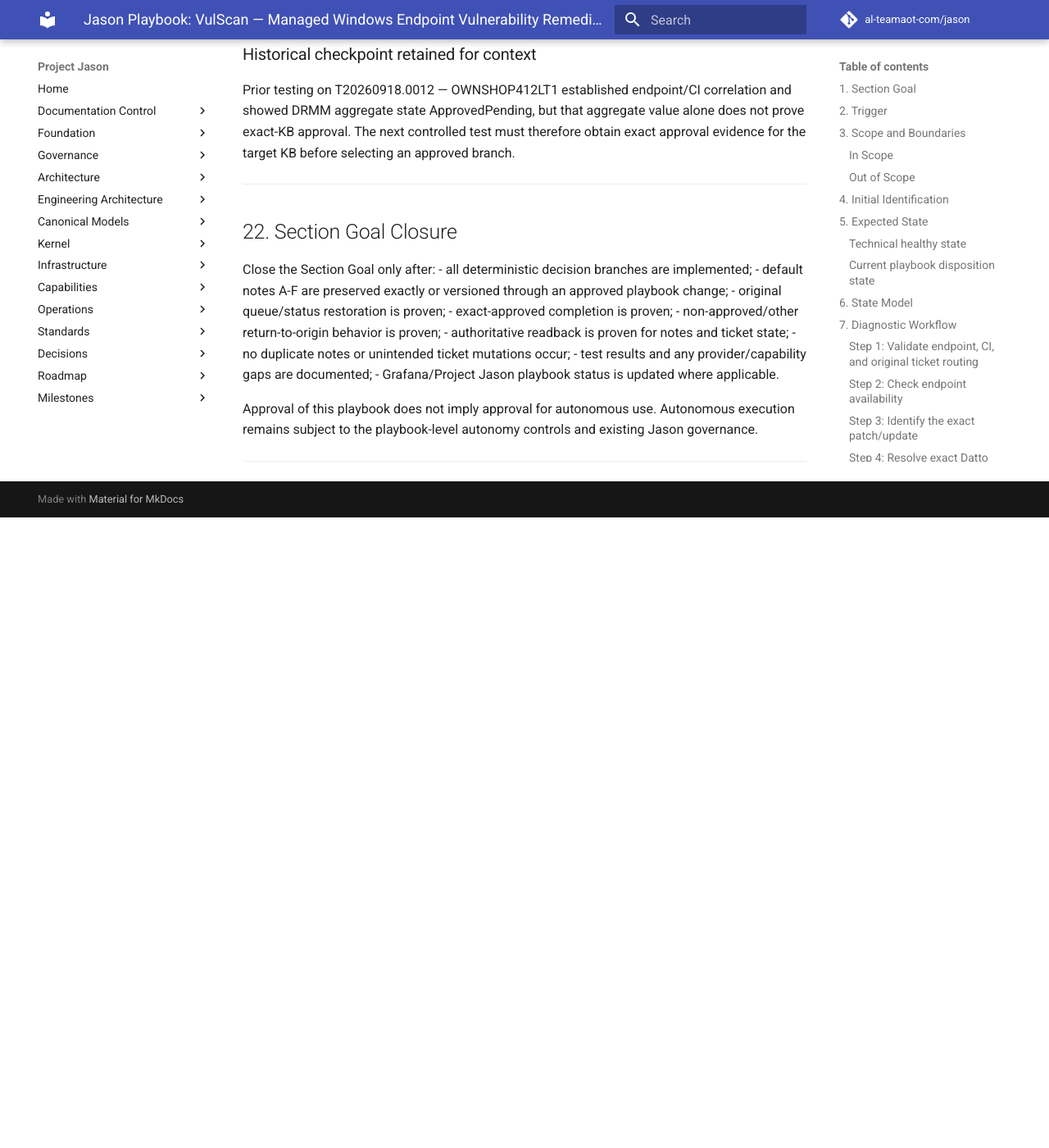
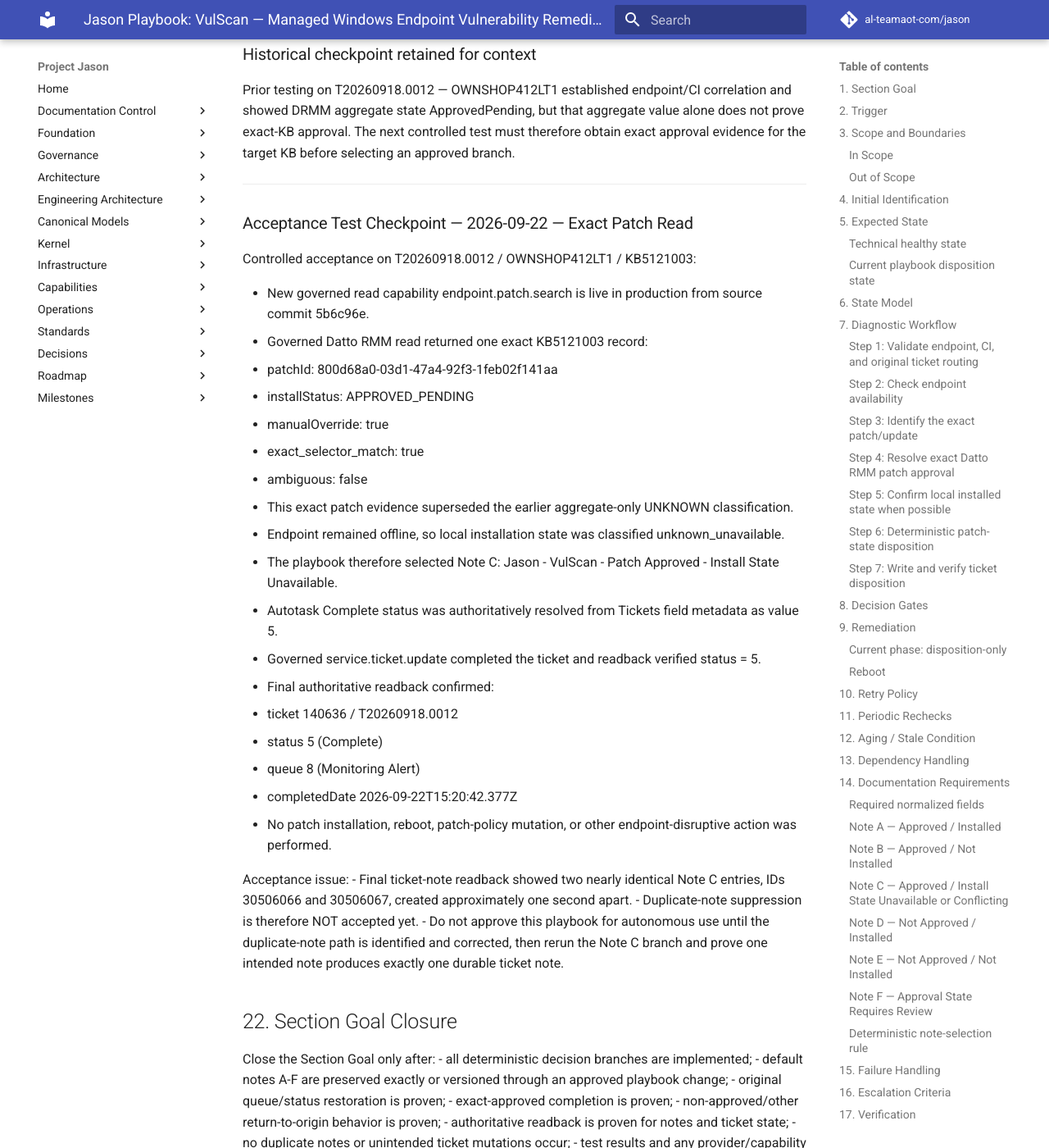
Before and after one commit to al-teamaot-com/jason, an MkDocs documentation site: the page built from docs/playbooks/Jason-VulScan-Managed-Windows-Endpoint-Vulnerability-Remediation.md, in a window 1280 px wide and 1400 px high, scrolled down 16543 px. Shown: the whole window at 82% size. Built offline with MkDocs 1.6.1 and Material for MkDocs 9.7.7, drawn with Linux system fonts in a browser that asks for light colours; comment, search, counter and statistics services are not loaded; before the commit the page ends 17174 px from its top, so only the background shows below that.

Commit message:
Record VulScan exact-patch acceptance result

```diff
--- a/docs/playbooks/Jason-VulScan-Managed-Windows-Endpoint-Vulnerability-Remediation.md
+++ b/docs/playbooks/Jason-VulScan-Managed-Windows-Endpoint-Vulnerability-Remediation.md
@@ -736,6 +736,34 @@ Prior testing on T20260918.0012 — OWNSHOP412LT1 established endpoint/CI correl
 
 ---
 
+### Acceptance Test Checkpoint — 2026-09-22 — Exact Patch Read
+
+Controlled acceptance on T20260918.0012 / OWNSHOP412LT1 / KB5121003:
+
+- New governed read capability endpoint.patch.search is live in production from source commit 5b6c96e.
+- Governed Datto RMM read returned one exact KB5121003 record:
+  - patchId: 800d68a0-03d1-47a4-92f3-1feb02f141aa
+  - installStatus: APPROVED_PENDING
+  - manualOverride: true
+  - exact_selector_match: true
+  - ambiguous: false
+- This exact patch evidence superseded the earlier aggregate-only UNKNOWN classification.
+- Endpoint remained offline, so local installation state was classified unknown_unavailable.
+- The playbook therefore selected Note C: Jason - VulScan - Patch Approved - Install State Unavailable.
+- Autotask Complete status was authoritatively resolved from Tickets field metadata as value 5.
+- Governed service.ticket.update completed the ticket and readback verified status = 5.
+- Final authoritative readback confirmed:
+  - ticket 140636 / T20260918.0012
+  - status 5 (Complete)
+  - queue 8 (Monitoring Alert)
+  - completedDate 2026-09-22T15:20:42.377Z
+- No patch installation, reboot, patch-policy mutation, or other endpoint-disruptive action was performed.
+
+Acceptance issue:
+- Final ticket-note readback showed two nearly identical Note C entries, IDs 30506066 and 30506067, created approximately one second apart.
+- Duplicate-note suppression is therefore NOT accepted yet.
+- Do not approve this playbook for autonomous use until the duplicate-note path is identified and corrected, then rerun the Note C branch and prove one intended note produces exactly one durable ticket note.
+
 ## 22. Section Goal Closure
 
 Close the Section Goal only after:
```
